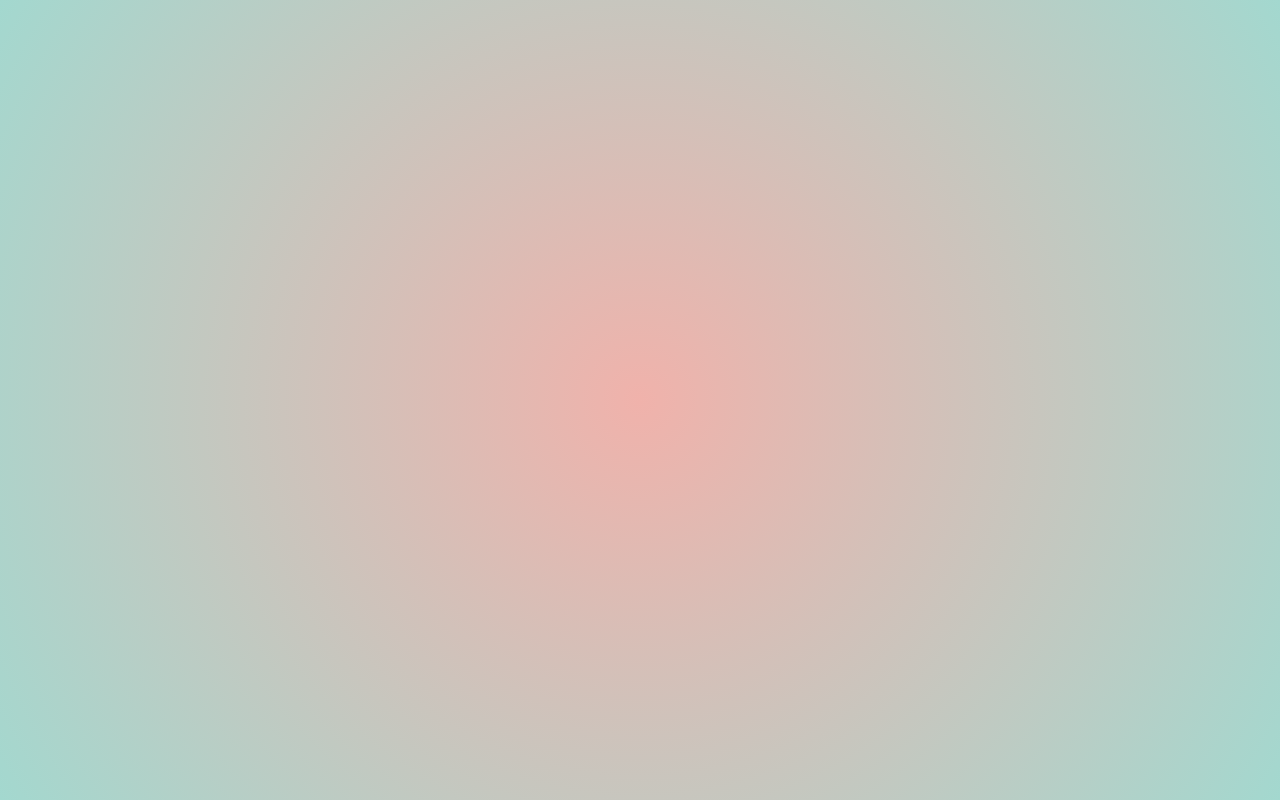
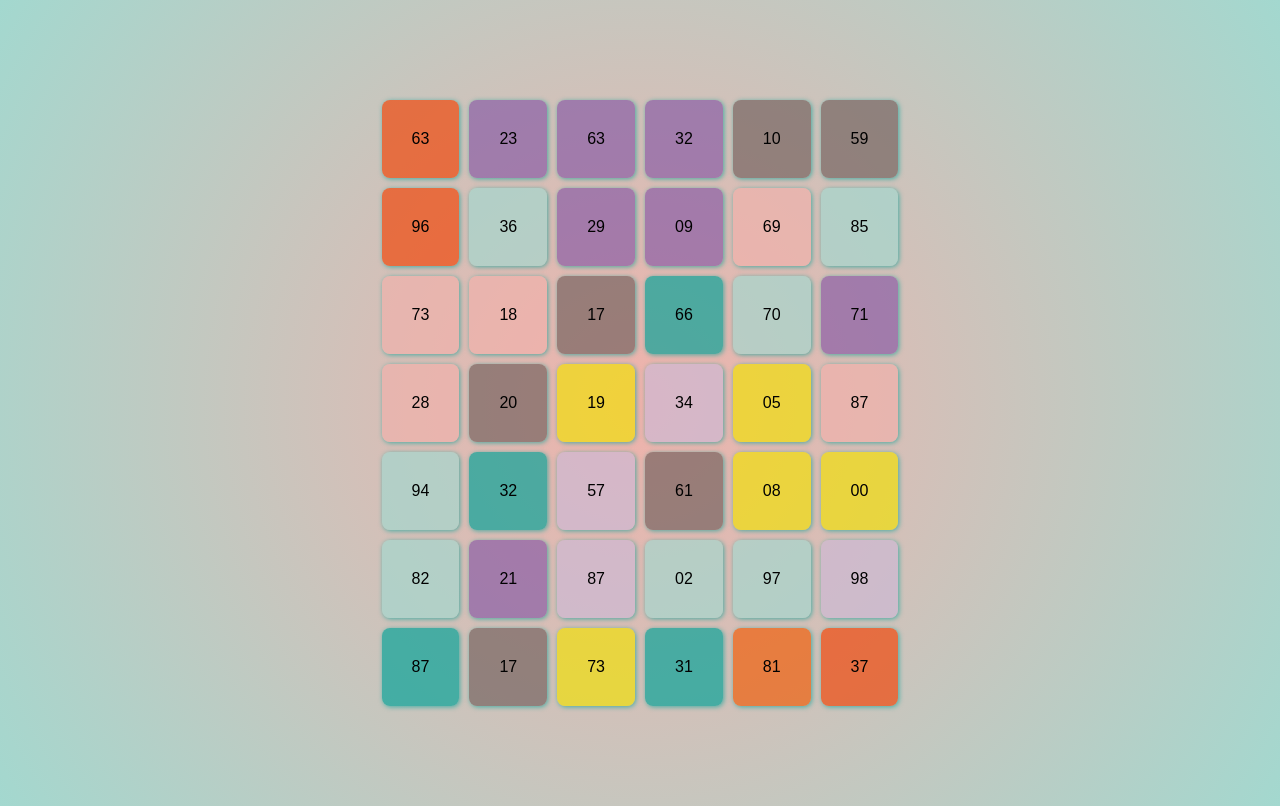
Before and after one commit to Found377/js-fun, a plain HTML site: page index.html in a window 1280 px wide. Drawn offline with Linux system fonts and the light colour scheme.

Commit message:
fyr fyr fyr

```diff
--- a/script.js
+++ b/script.js
@@ -1,12 +1,38 @@
 const getNumber = (max = 11, min = 0) =>
   Math.floor(Math.random() * (max - min) + min);
 
+const optimizeNumber = (n) => {
+  let str = n + "";
+  return str.length >= 2 ? str : "0" + str;
+};
+
 const data = [];
 
-let n = getNumber(41, 1);
+const colors = [
+  "#CDB9D6aa",
+  "#02A298aa",
+  "#A3D8CFaa",
+  "#F0B2ABaa",
+  "#73615Eaa",
+  "#F2E205aa",
+  "#F25C05aa",
+  "#F24405aa",
+  "#885BA6aa",
+  "#CAD959aa",
+];
+
+let n = Math.floor(getNumber(61, 6) / 6) * 6;
 
 while (n--) {
-  data.push(getNumber(101));
+  data.push(getNumber(100));
 }
 
 console.log(data);
+
+const box = document.querySelector(".box");
+
+for (let val of data) {
+  box.innerHTML += `<div class="card" style="background-color: ${
+    colors[getNumber(colors.length - 1)]
+  }">${optimizeNumber(val)}</div>`;
+}
--- a/style.css
+++ b/style.css
@@ -7,7 +7,9 @@ body {
   min-height: 100vh;
   padding: 100px;
   box-sizing: border-box;
-  display: flex;
+  display: grid;
+  grid-template-columns: repeat(6, auto);
+  gap: 10px;
   justify-content: center;
   align-items: center;
   flex-wrap: wrap;
```
